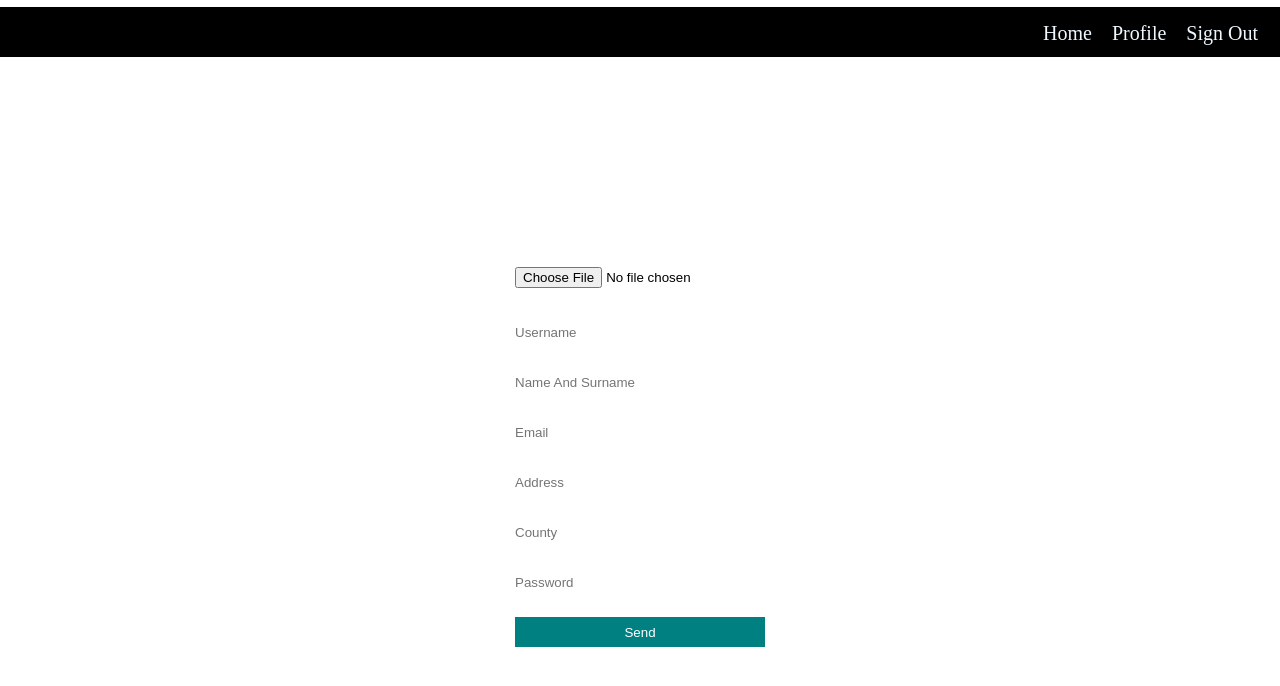
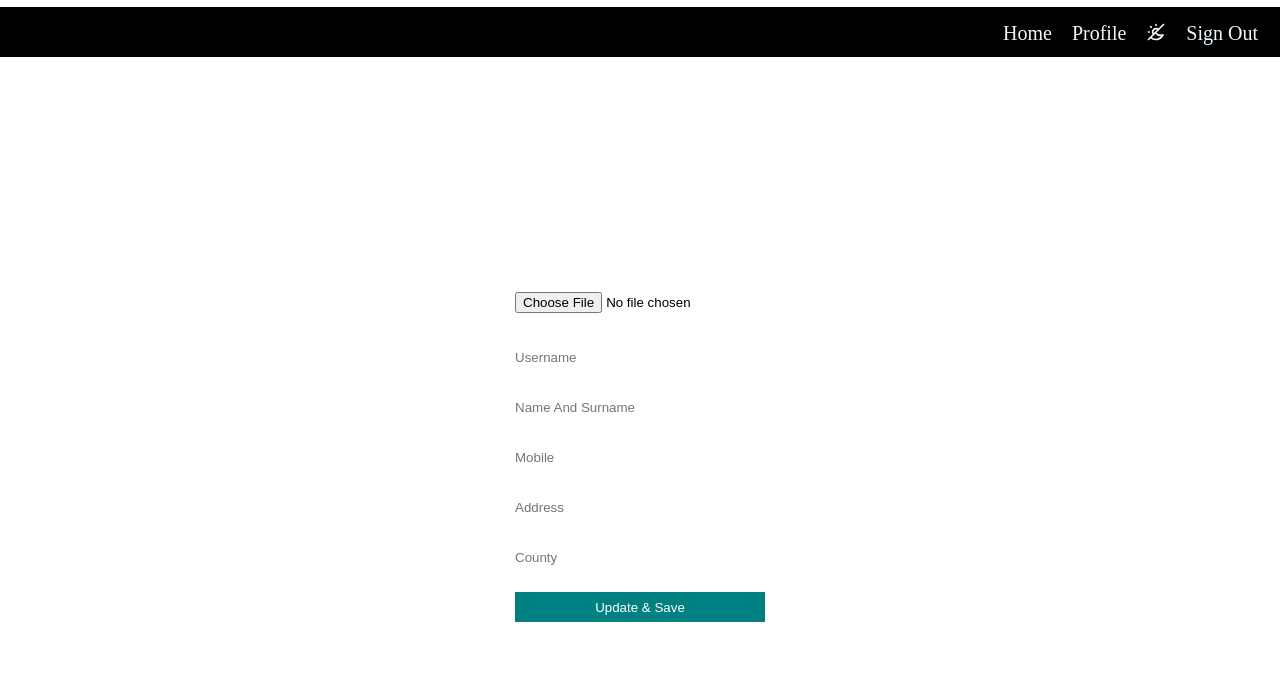
Before and after one commit to ankys8820/fire-crud, a React (Vite) app: page /profile in a window 1280 px wide. Shown: the top 686 px of the page. Built offline with nearby package versions, Linux system fonts and the light colour scheme; no server answers; sample sign-in values are in the browser's storage.

Commit message:
features : user updation part clear

```diff
--- a/package.json
+++ b/package.json
@@ -15,6 +15,7 @@
     "firebase": "^11.1.0",
     "react": "^18.3.1",
     "react-dom": "^18.3.1",
+    "react-icons": "^5.4.0",
     "react-router-dom": "^7.1.1"
   },
   "devDependencies": {
--- a/src/App.jsx
+++ b/src/App.jsx
@@ -12,7 +12,9 @@ function CheckAuth({ isAuthentication, children }) {
 }
 
 const UserContext = createContext();
+const TheamContext = createContext();
 function App() {
+  const [theam, setTheam] = useState("light");
   const [currentUser, setSetCurrentUser] = useState({
     user: JSON.parse(localStorage.getItem("user")) || {},
     isAuth: JSON.parse(localStorage.getItem("isAuth")) || false,
@@ -27,6 +29,7 @@ function App() {
   return (
     <>
       <UserContext.Provider value={{ currentUser, setSetCurrentUser }}>
+        <TheamContext.Provider value={{ theam, setTheam }}>
           <Routes>
             <Route path="/register" element={<Register></Register>} />
             <Route path="/login" element={<Login></Login>} />
@@ -51,10 +54,11 @@ function App() {
               }
             />
           </Routes>
+        </TheamContext.Provider>
       </UserContext.Provider>
     </>
   );
 }
 
 export default App;
-export { UserContext };
+export { UserContext, TheamContext };
--- a/src/components/Navbar.jsx
+++ b/src/components/Navbar.jsx
@@ -1,10 +1,12 @@
 import { Link, useNavigate } from "react-router-dom";
 import { getAuth, signOut } from "firebase/auth";
 import { useContext } from "react";
-import { UserContext } from "../App";
+import { TheamContext, UserContext } from "../App";
+import { TbSunMoon } from "react-icons/tb";
 
 const Navbar = ({ children }) => {
   const { setSetCurrentUser } = useContext(UserContext);
+  const { theam, setTheam } = useContext(TheamContext);
   const navigate = useNavigate();
   const auth = getAuth();
   const handleLogout = () => {
@@ -18,18 +20,22 @@ const Navbar = ({ children }) => {
         console.log(error);
       });
   };
+  console.log(theam);
   return (
     <>
       <div className="navbar">
         <ul>
           <Link to="/">Home</Link>
           <Link to="/profile">Profile</Link>
+          <Link to="#" onClick={setTheam("dark")}>
+            <TbSunMoon />
+          </Link>
           <Link to="#" onClick={handleLogout}>
             Sign Out
           </Link>
         </ul>
       </div>
-      {children}
+      <div className={theam}>{children}</div>
     </>
   );
 };
--- a/src/firebase.js
+++ b/src/firebase.js
@@ -2,6 +2,7 @@
 import { initializeApp } from "firebase/app";
 import { getFirestore } from "firebase/firestore";
 import { getAuth } from "firebase/auth";
+import { getStorage } from "firebase/storage";
 // https://firebase.google.com/docs/web/setup#available-libraries
 
 // Your web app's Firebase configuration
@@ -17,5 +18,6 @@ const firebaseConfig = {
 const app = initializeApp(firebaseConfig);
 const db = getFirestore(app);
 const auth = getAuth();
+const storage = getStorage(app);
 
-export { auth, db };
+export { auth, db, storage };
--- a/src/index.scss
+++ b/src/index.scss
@@ -94,12 +94,24 @@
     gap: 20px;
     text-decoration: none;
   }
+  ul:hover {
+    color: yellow;
+    font-size: 18px;
+  }
   a {
     // gap: 10px;
     cursor: pointer;
     text-decoration: none;
     color: aliceblue;
     font-size: 20px;
+  }
+  a:hover {
+    color: teal;
+    font-size: 22px;
+  }
+  .dark {
+    background-color: rgb(1, 1, 7);
+    color: white;
   }
 }
 
--- a/src/pages/Home.jsx
+++ b/src/pages/Home.jsx
@@ -1,9 +1,23 @@
-import { useContext } from "react";
+import { useContext, useEffect } from "react";
 import { UserContext } from "../App";
+import { collection, getDocs } from "firebase/firestore";
+import { db } from "../firebase";
 
 const Home = () => {
   const { currentUser } = useContext(UserContext);
-  return <div>Home : {currentUser?.user?.email}</div>;
+  const id = currentUser?.user?.uid;
+  const fetchData = async () => {
+    //
+  };
+  useEffect(() => {
+    fetchData();
+  }, []);
+  return (
+    <div>
+      Home : {currentUser?.user?.email}
+      <p>Id : {id}</p>
+    </div>
+  );
 };
 
 export default Home;
--- a/src/pages/login.jsx
+++ b/src/pages/login.jsx
@@ -25,6 +25,7 @@ const Login = () => {
       })
       .catch((error) => {
         setError(true);
+        console.log(error);
       });
   }
 
--- a/src/pages/profile.jsx
+++ b/src/pages/profile.jsx
@@ -1,20 +1,30 @@
 import { useContext } from "react";
 import { UserContext } from "../App";
-import { addDoc, collection, serverTimestamp } from "firebase/firestore";
+import {
+  addDoc,
+  collection,
+  doc,
+  serverTimestamp,
+  setDoc,
+} from "firebase/firestore";
 import { db } from "../firebase";
 import { useState } from "react";
+import { useNavigate } from "react-router-dom";
 
 const Profile = () => {
   const [file, setFile] = useState("");
   const [data, setData] = useState({
     username: "",
     fullname: "",
-    email: "",
+    mobile: "",
     address: "",
     country: "",
-    password: "",
   });
   const { currentUser } = useContext(UserContext);
+
+  const navigate = useNavigate();
+
+  const id = currentUser?.user?.uid;
 
   const handleInput = (e) => {
     setData({
@@ -27,17 +37,19 @@ const Profile = () => {
   async function handleAdd(e) {
     e.preventDefault();
     try {
-      const res = await addDoc(collection(db, "users"), {
-        name: "Los Angeles",
-        state: "CA",
-        country: "USA",
+      const res = await setDoc(doc(db, "users", id), {
+        ...data,
+        email: currentUser?.user?.email,
         timeStamp: serverTimestamp(),
       });
-      console.log(res.id);
+      alert("Data successfully Saved", res);
+      navigate("/");
     } catch (e) {
       console.log(e);
     }
   }
+
+  console.log(data);
 
   return (
     <>
@@ -48,41 +60,48 @@ const Profile = () => {
           <input type="file" value={file} className="photo-input" />
           <input
             type="text"
+            name="username"
             onChange={handleInput}
             value={data.username}
             placeholder="Username"
           />
           <input
             type="text"
+            name="fullname"
             onChange={handleInput}
             value={data.fullname}
             placeholder="Name And Surname"
           />
           <input
-            type="email"
+            type="number"
+            name="mobile"
             onChange={handleInput}
-            value={data.email}
-            placeholder="Email"
+            value={data.mobile}
+            placeholder="Mobile"
           />
+
           <input
             type="text"
+            name="address"
             onChange={handleInput}
             value={data.address}
             placeholder="Address"
           />
           <input
             type="text"
+            name="country"
             onChange={handleInput}
             value={data.country}
             placeholder="County"
           />
-          <input
+          {/* <input
             type="password"
+            name="password"
             onChange={handleInput}
             value={data.password}
             placeholder="Password"
-          />
-          <button type="submit">Send</button>
+          /> */}
+          <button type="submit">Update & Save</button>
         </form>
       </div>
     </>
```
Also changed, not shown: 1 other file (tests, documents, lock files or other folders). Lines whose indentation alone changed are shown as unchanged.
